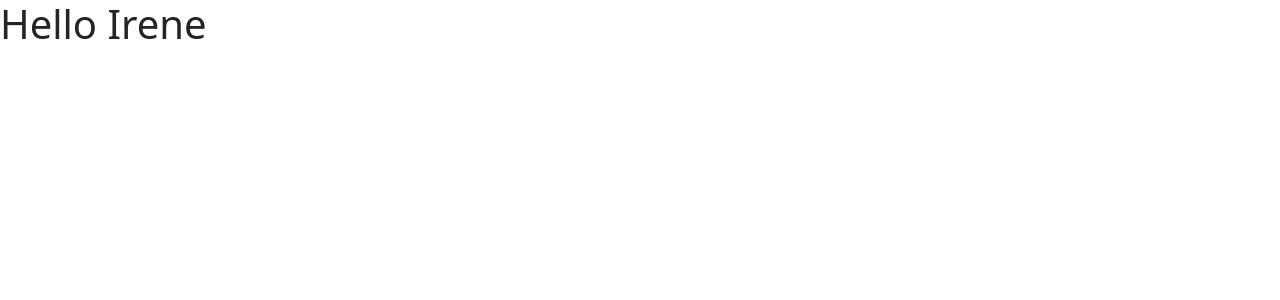
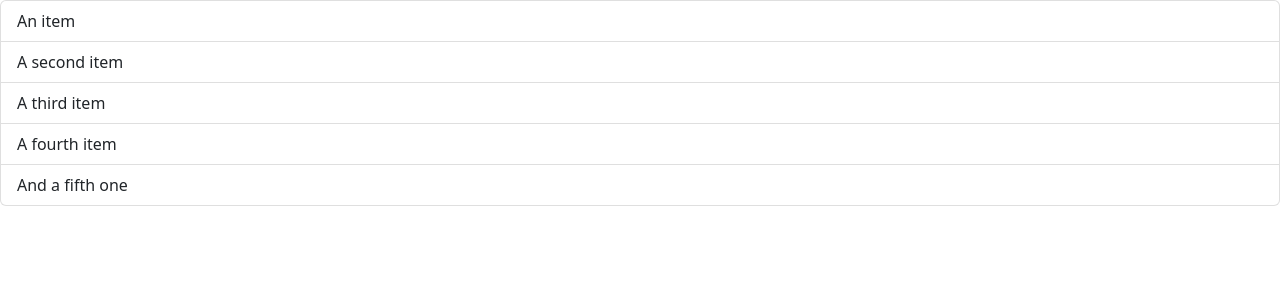
Before and after one commit to ifuenteromero/typescript, a React (Vite) app: page / in a window 1280 px wide. Shown: the top 300 px of the page. Built offline with nearby package versions, Linux system fonts and the light colour scheme.

Commit message:
creo una lista con bootstrap

```diff
--- a/src/App.tsx
+++ b/src/App.tsx
@@ -1,7 +1,11 @@
-import Message from "./Message";
+import ListGroup from "./components/ListGroup";
 
 const App = () => {
-  return <div><Message /></div>
-}
+	return (
+		<div>
+			<ListGroup />
+		</div>
+	);
+};
 
 export default App;
--- a/src/Message.tsx
+++ b/src/Message.tsx
@@ -1,6 +1,6 @@
 const Message = () => {
-    const name = "Irene";
-    return ( <h1>Hello {name}</h1> )
-}
+	const name = "Irene";
+	return <h1>Hello {name}</h1>;
+};
 
 export default Message;
--- /dev/null
+++ b/src/components/ListGroup.tsx
@@ -0,0 +1,13 @@
+const ListGroup = () => {
+	return (
+		<ul className="list-group">
+			<li className="list-group-item">An item</li>
+			<li className="list-group-item">A second item</li>
+			<li className="list-group-item">A third item</li>
+			<li className="list-group-item">A fourth item</li>
+			<li className="list-group-item">And a fifth one</li>
+		</ul>
+	);
+};
+
+export default ListGroup;
```
Also changed, not shown: src/main.tsx (+9 -9 lines).
